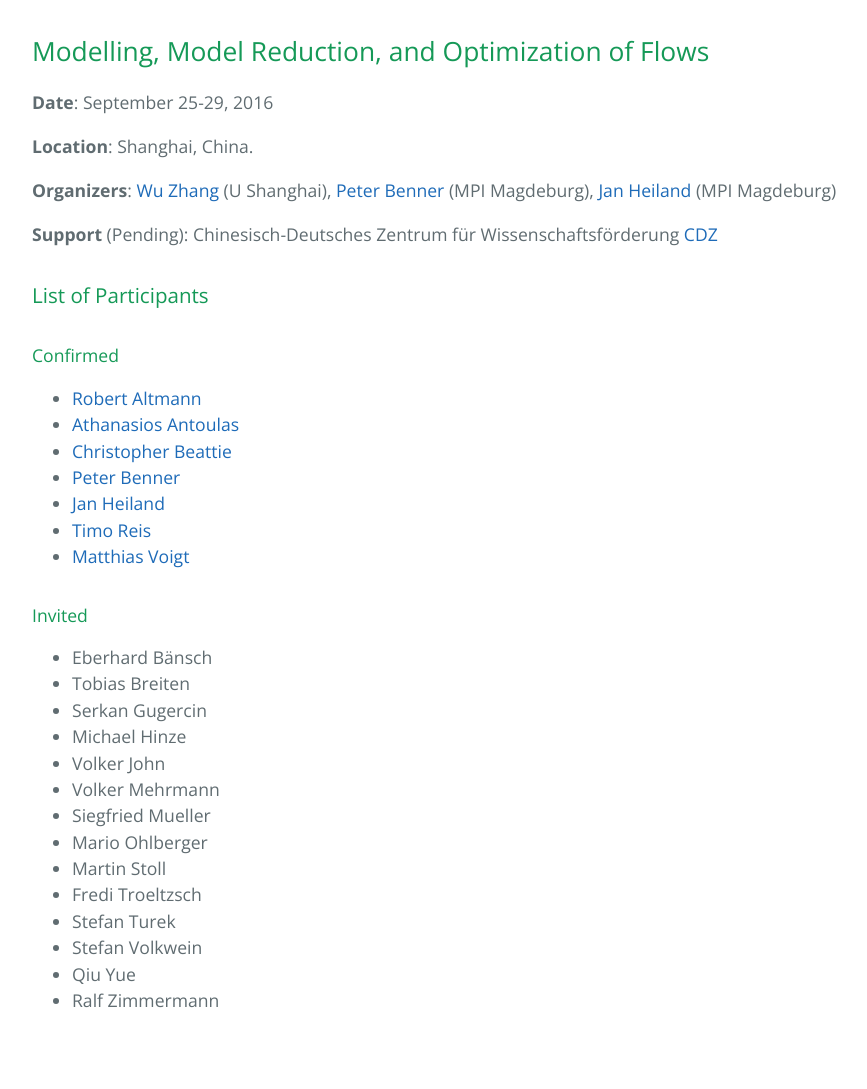
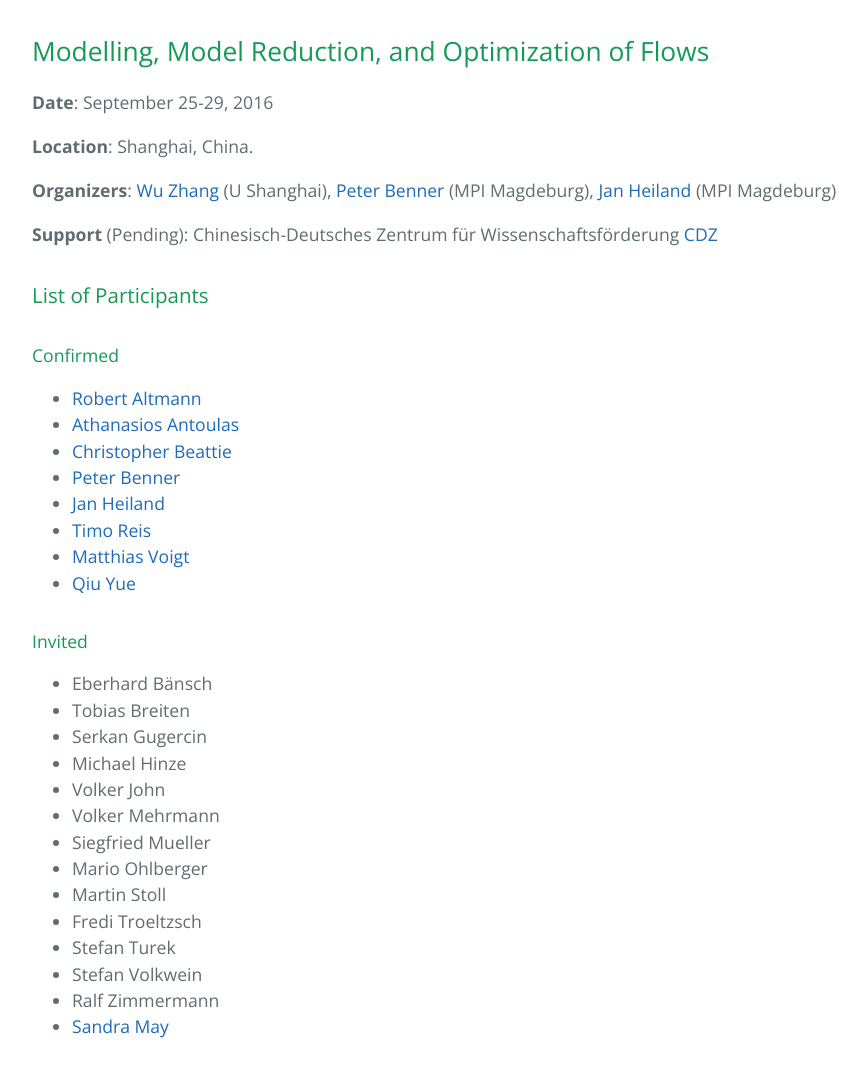
Before and after one commit to highlando/16-cdz-workshop, a Jekyll site: the page built from index.md, in a window 1280 px wide. Shown: the whole page, without its empty margins (192-1059 px from the left). Built offline with Jekyll 4.4.1, drawn with Linux system fonts in a browser that asks for light colours; before the commit the page ends 1063 px from its top, so only the background shows below that.

Commit message:
update lop

```diff
--- a/index.md
+++ b/index.md
@@ -37,5 +38,5 @@ Modelling, Model Reduction, and Optimization of Flows
  * Fredi Troeltzsch
  * Stefan Turek
  * Stefan Volkwein
- * Qiu Yue
  * Ralf Zimmermann
+ * [Sandra May](http://www.sam.math.ethz.ch/~mays/index.html)
```
Also changed, not shown: other parts of index.md (+1 -0 lines).
